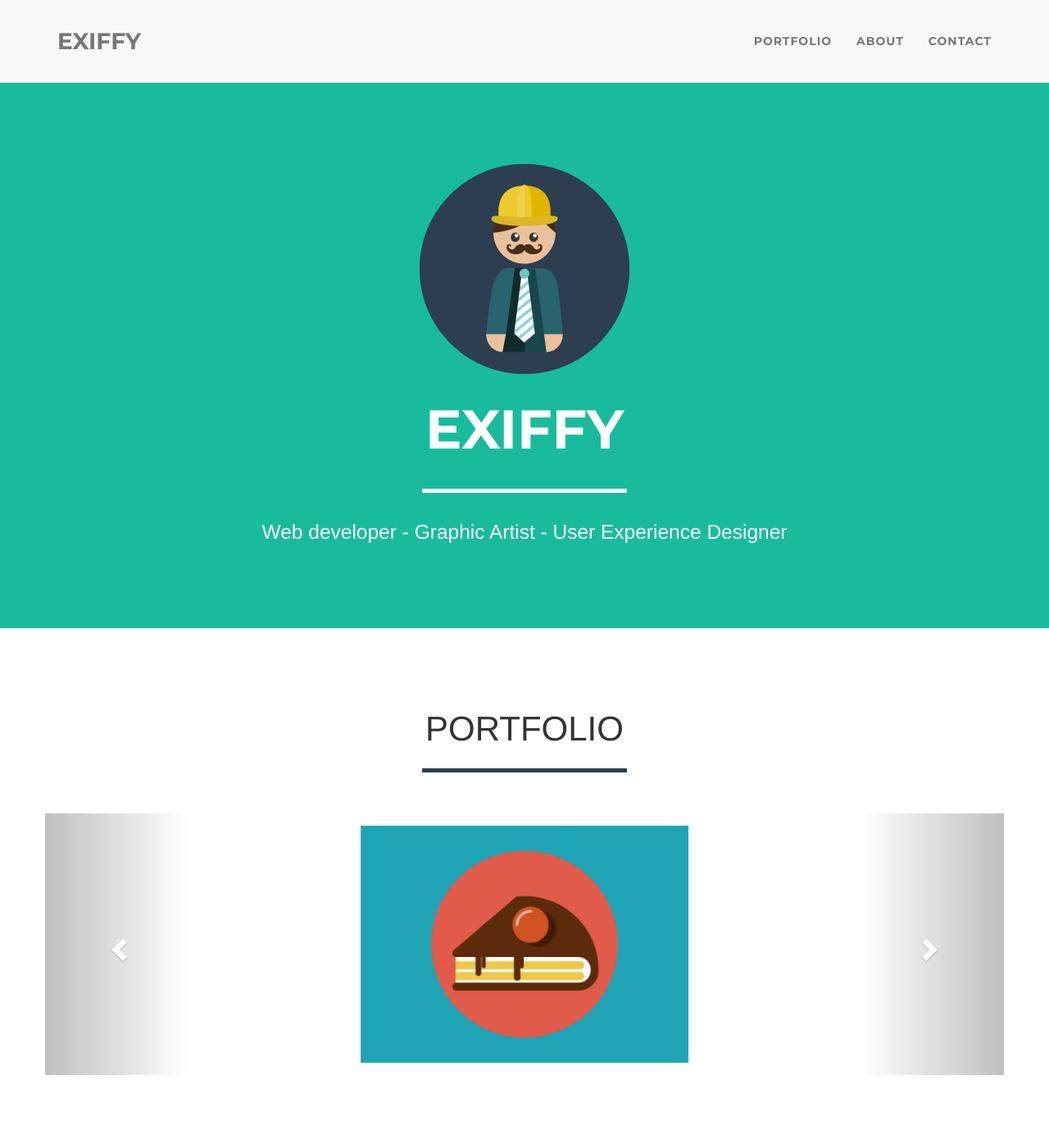
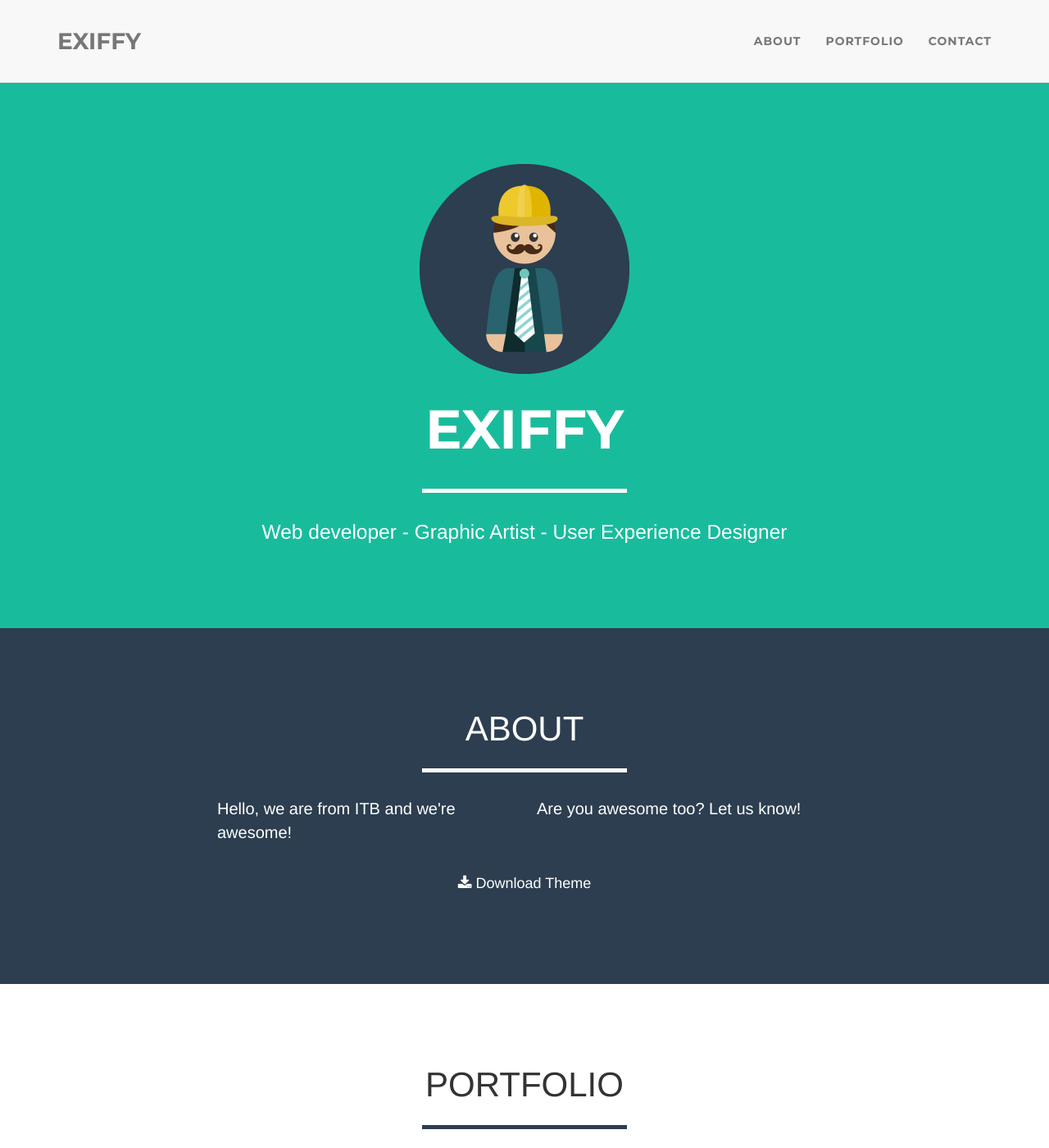
Before and after one commit to exiffy/exiffy.github.io, a Jekyll site: the page built from index.html, in a window 1280 px wide and 1400 px high. Shown: the whole window at 82% size. Built offline with Jekyll 4.4.1, drawn with Linux system fonts in a browser that asks for light colours.

Commit message:
edit things

```diff
--- a/_includes/css/main.css
+++ b/_includes/css/main.css
@@ -167,7 +167,7 @@ header .intro-text .skills {
 
 /* NAVBAR ACTIVE/FOCUS GOES HERE!!! */
 .navbar-nav>.active>a {
-    background-color: #{{ site.color.primary }} !important;
+    background-color: #{{ site.color.secondary-dark }} !important;
 }
 
 .navbar-default,
@@ -186,7 +186,7 @@ section h2 {
 
 section.success {
     color: #fff;
-    background: #{{ site.color.primary }};
+    background: #{{ site.color.secondary }};
 }
 
 @media(max-width:767px) {
--- a/_includes/nav.html
+++ b/_includes/nav.html
@@ -18,10 +18,10 @@
           <a href="#page-top"></a>
         </li>
         <li class="page-scroll">
-          <a href="#portfolio">Portfolio</a>
+          <a href="#about">About</a>
         </li>
         <li class="page-scroll">
-          <a href="#about">About</a>
+          <a href="#portfolio">Portfolio</a>
         </li>
         <li class="page-scroll">
           <a href="#contact">Contact</a>
--- a/_layouts/default.html
+++ b/_layouts/default.html
@@ -4,8 +4,8 @@
     <body id="page-top" class="index">
     {% include nav.html %}
     {% include header.html %}
+    {% include about.html %}
     {% include portfolio_carousel.html %}
-    {% include about.html %}
 
     {% if site.contact == "static" %}
     {% include contact_static.html %}
```
Also changed, not shown: _includes/js.html (indentation only).
